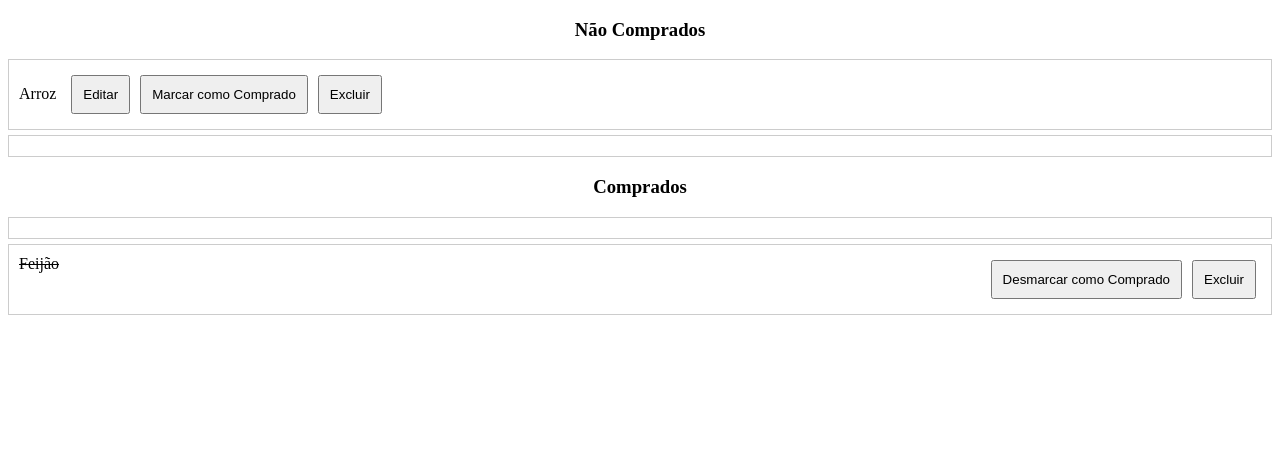
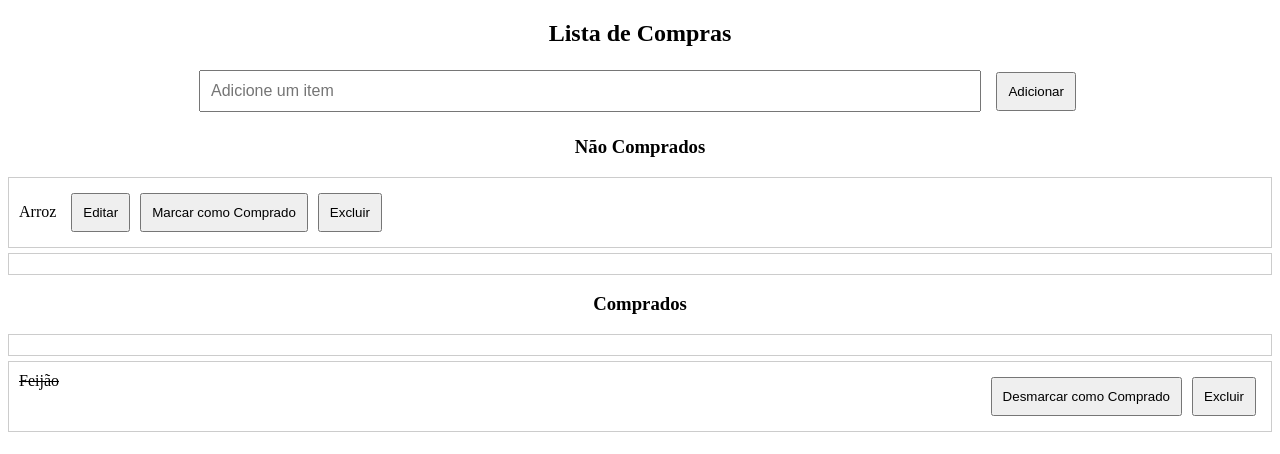
Before and after one commit to diegosolliveira/ListaComprasRestic, an Angular app: page /lista-compras in a window 1280 px wide. Shown: the top 454 px of the page. Built offline with nearby package versions, Linux system fonts and the light colour scheme.

Commit message:
feat: adiciona função para adicionar iten a lista

```diff
--- a/src/app/lista-compras/lista-compras.component.html
+++ b/src/app/lista-compras/lista-compras.component.html
@@ -1,10 +1,17 @@
+<div>
+    <h2>Lista de Compras</h2>
+
+    <form (submit)="addItem()">
+      <input type="text" [(ngModel)]="newItem" name="newItem" placeholder="Adicione um item" required>
+      <button type="submit">Adicionar</button>
+    </form>
 
     <h3>Não Comprados</h3>
     <ul>
       <li *ngFor="let item of items; let i = index">
         <ng-container *ngIf="!item.bought">
           <div *ngIf="item.editing">
-        <input type="text" [(ngModel)]="item.name" (blur)="saveItem(item, item.name)" required>
+            <input type="text" [(ngModel)]="item.name" name="itemName{{i}}" (blur)="saveItem(item, item.name)" required>
             <button (click)="saveItem(item, item.name)">Salvar</button>
           </div>
 
@@ -28,3 +35,4 @@
         </ng-container>
       </li>
     </ul>
+  </div>
```
Lines whose indentation alone changed are shown as unchanged.
